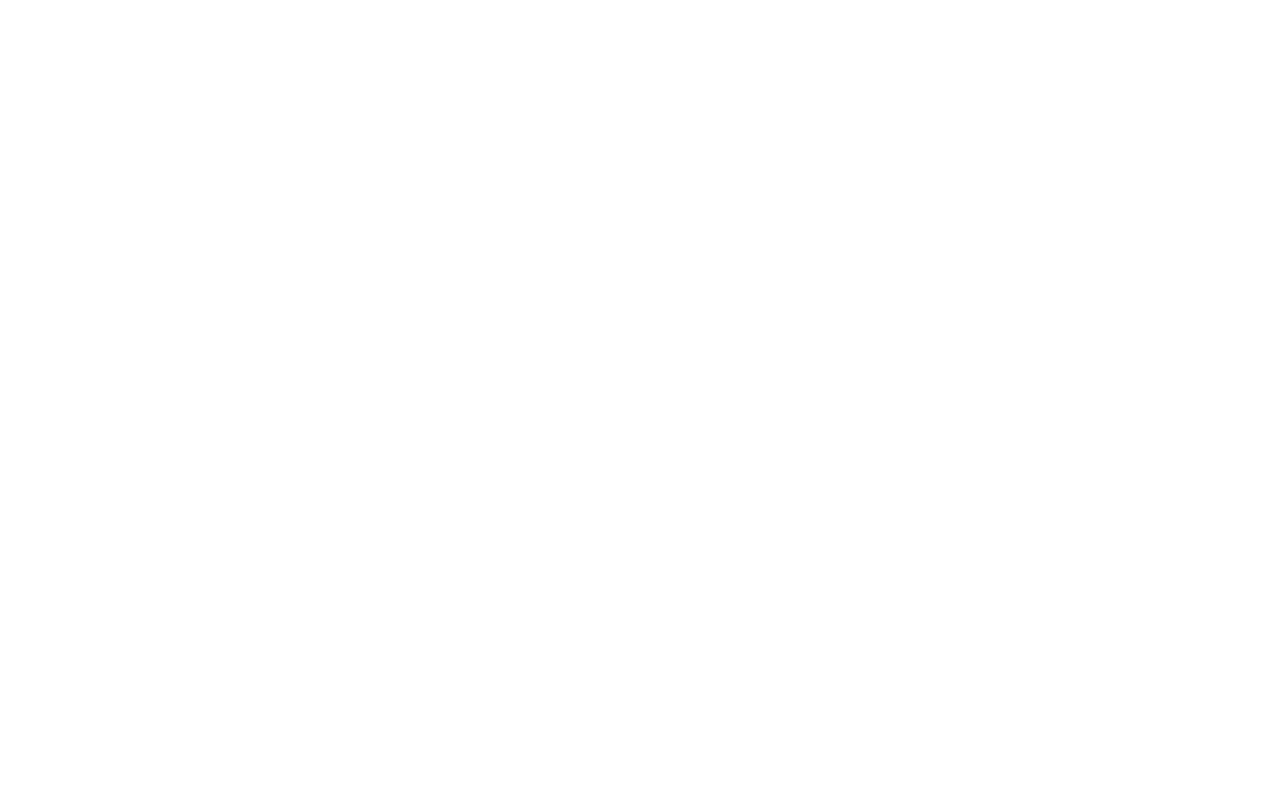
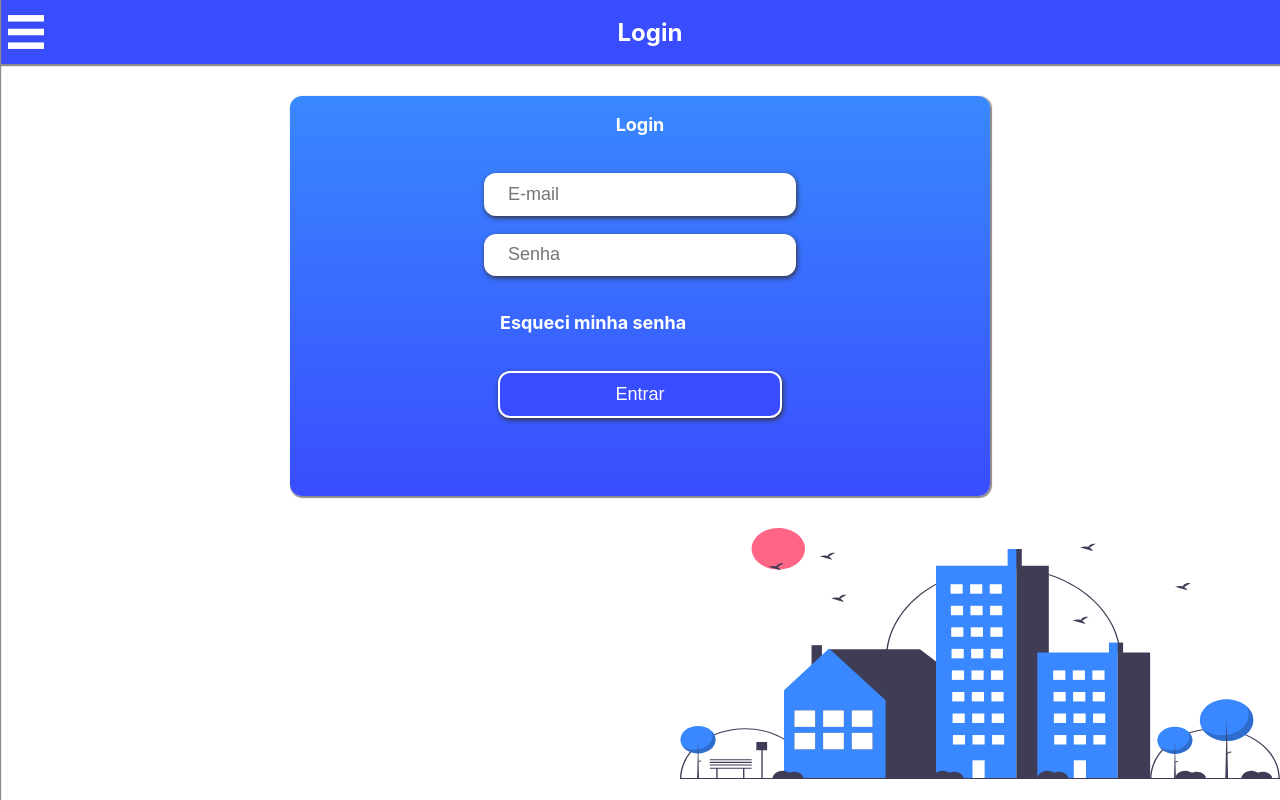
Before and after one commit to Nykollas/projeto_si, a React (Create React App) app: page / in a window 1280 px wide. Built offline with nearby package versions, Linux system fonts and the light colour scheme.

Commit message:
adicionando rota raiz

```diff
--- a/src/App.js
+++ b/src/App.js
@@ -22,6 +22,9 @@
   return (
     <Router>
       <Switch>
+        <Route path="/">
+          <Login></Login>
+        </Route>
         <Route path="/login">
           <Login></Login>
         </Route>
```
